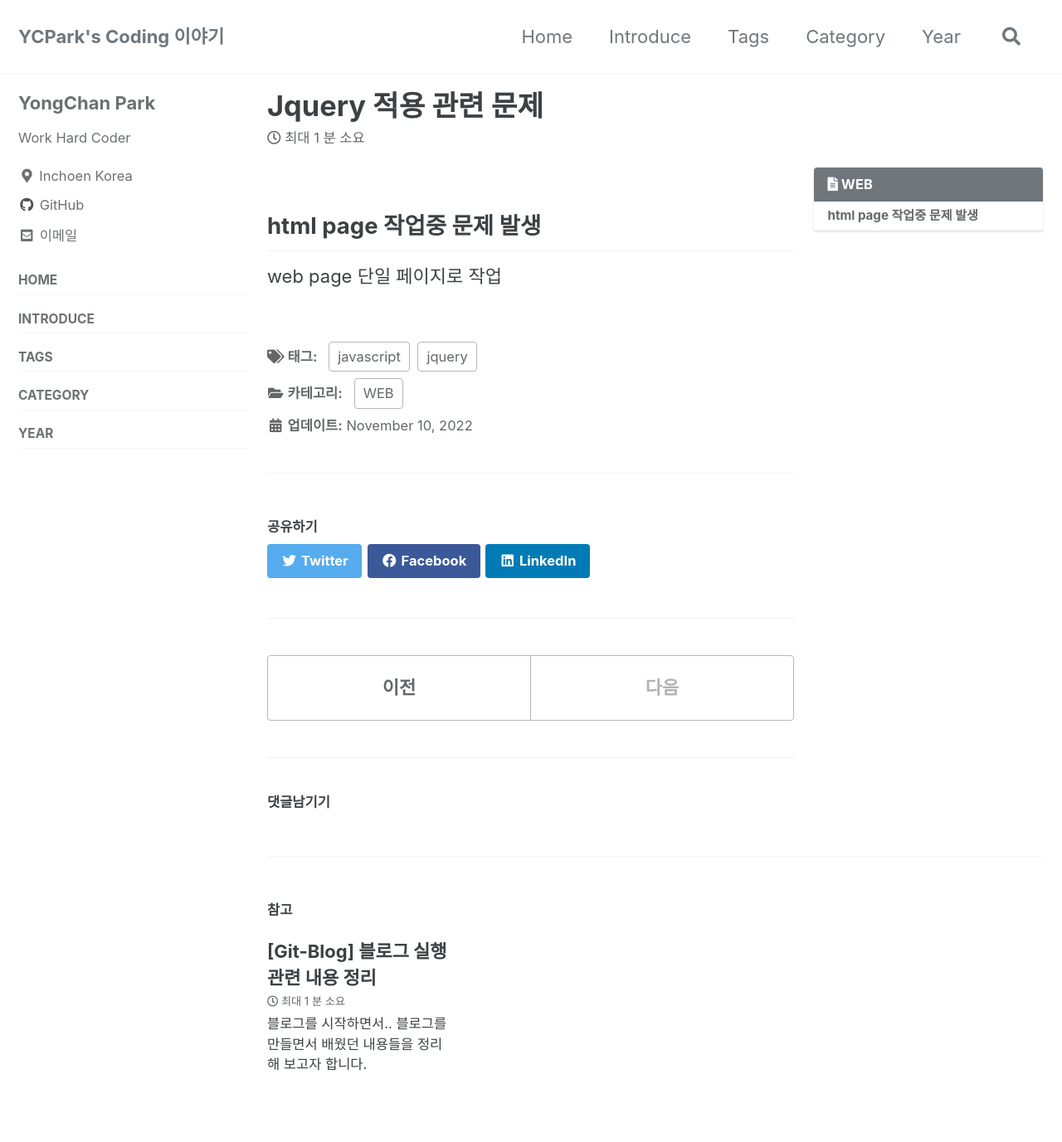
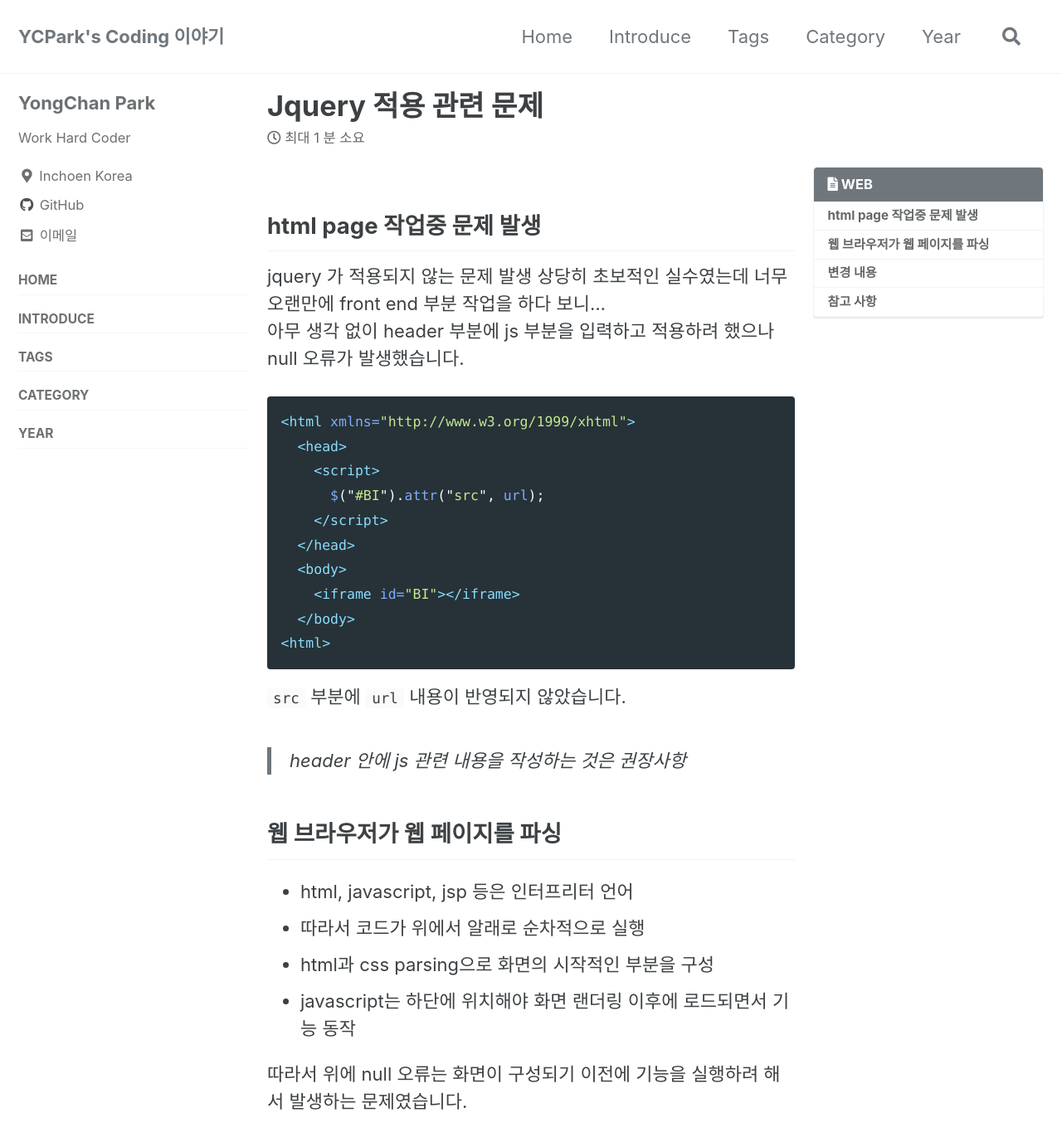
Before and after one commit to YCPark/YCPark.github.io, a Jekyll site: the page built from _posts/WEB/2022-11-10-WEB.md, in a window 1280 px wide and 1400 px high. Shown: the top 1377 px of the window at 83% size. Built offline with Jekyll 4.4.1, drawn with Linux system fonts in a browser that asks for light colours; cached includes are drawn as plain includes; comment, search, counter and statistics services are not loaded; some of the changed text lies outside the part shown.

Commit message:
2022.11.15 update

````diff
--- a/_posts/WEB/2022-11-10-WEB.md
+++ b/_posts/WEB/2022-11-10-WEB.md
@@ -12,4 +12,47 @@ tags:
 ---
 
 ## html page 작업중 문제 발생
-web page 단일 페이지로 작업
+
+jquery 가 적용되지 않는 문제 발생 상당히 초보적인 실수였는데 너무 오랜만에 front end 부분 작업을 하다 보니...
+아무 생각 없이 header 부분에 js 부분을 입력하고 적용하려 했으나 null 오류가 발생했습니다.
+
+```html
+<html xmlns="http://www.w3.org/1999/xhtml">
+  <head>
+    <script>
+      $("#BI").attr("src", url);
+    </script>
+  </head>
+  <body>
+    <iframe id="BI"></iframe>
+  </body>
+<html>
+```
+`src` 부분에 `url` 내용이 반영되지 않았습니다.
+
+> header 안에 js 관련 내용을 작성하는 것은 권장사항
+
+## 웹 브라우저가 웹 페이지를 파싱
+- html, javascript, jsp 등은 인터프리터 언어
+- 따라서 코드가 위에서 알래로 순차적으로 실행
+- html과 css parsing으로 화면의 시작적인 부분을 구성
+- javascript는 하단에 위치해야 화면 랜더링 이후에 로드되면서 기능 동작
+
+따라서 위에 null 오류는 화면이 구성되기 이전에 기능을 실행하려 해서 발생하는 문제였습니다.
+
+## 변경 내용
+```html
+<html xmlns="http://www.w3.org/1999/xhtml">
+  <head>
+  </head>
+  <body>
+    <iframe id="BI"></iframe>
+  </body>
+  <script>
+    $("#BI").attr("src", url);
+  </script>
+<html>
+```
+
+## 참고 사항
+- CSS는 `<head>` 태그 안에 위치해야 사용자가 화면을 빠르게 볼 수 있음(DOM과 CSS Object Model 빠른 생성)
````
Also changed, not shown: _posts/github_blog/2022-11-08-github_blog.md (+3 -4 lines).
